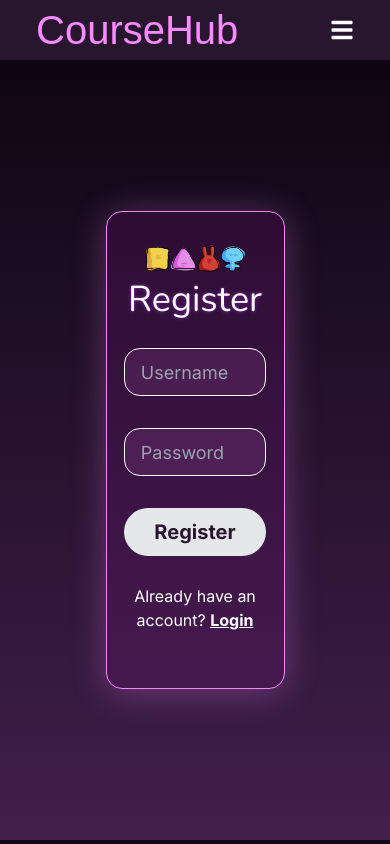
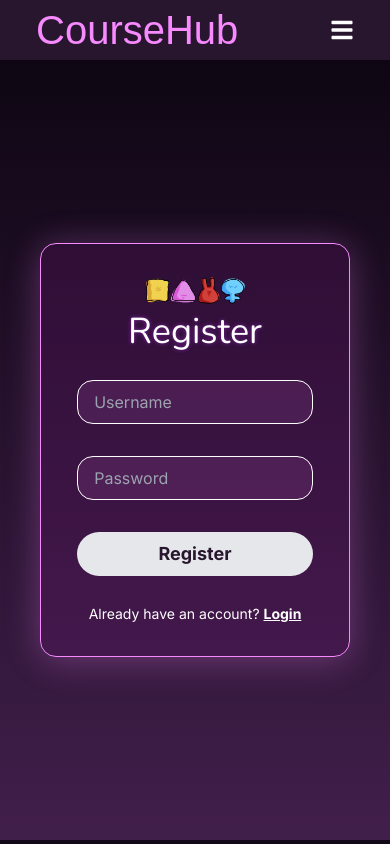
Before and after one commit to ttn64681/Web-Dev-Group-Project, a Next.js app: page /register in a window 390 px wide. Built offline with nearby package versions, Linux system fonts and the light colour scheme; a web font is replaced by a local one.

Commit message:
readjusted responsiveness for login

```diff
--- a/src/components/Login.tsx
+++ b/src/components/Login.tsx
@@ -19,11 +19,11 @@ const Login: React.FC<LoginProps> = ({ onLogin }) => {
     // entire page
     <div className="min-h-[calc(100vh-64px)] flex flex-col items-center justify-center bg-gradient-to-b from-[#0E0613] to-[#411F4B] overflow-hidden px-4 sm:px-6 md:px-8">
       {/* creating card effect on login box (basically borders)*/}
-      <div className="border border-neon-pink rounded-2xl py-8 w-[50%] md:w-[400px] bg-login-bg-purple/[24%] overflow-hidden shadow-[0_3px_35px_rgba(248,138,255,0.3)]">
-        {/* defining grid */}
-        <div className="grid content-center justify-items-center w-full h-auto md:h-[400px] md:w-[400px] grid-rows-[auto_auto_1fr_auto] gap-6">
+      <div className="border border-neon-pink rounded-2xl py-8 w-[310px] sm:w-[350px] md:w-[400px] bg-login-bg-purple/[24%] overflow-hidden shadow-[0_3px_35px_rgba(248,138,255,0.3)]">
+        {/* login container */}
+        <div className="flex flex-col justify-center items-center w-full h-auto gap-6">
           {/* gap between logo and Login title */}
-          <div className="grid content-center justify-items-center gap-2">
+          <div className="flex flex-col justify-center items-center gap-2">
             <Image
               src="/logo/logo-horizontal_730x209.png"
               alt="CourseHub Horizontal Logo"
@@ -36,26 +36,26 @@ const Login: React.FC<LoginProps> = ({ onLogin }) => {
             </h1>
           </div>
           {/* input fields and login button */}
-          <form className="grid grid-cols-1 grid-rows-3 content-center justify-center gap-6 w-[85%]">
+          <form className="flex flex-col justify-center items-center gap-6 w-[85%] ">
             <input
-              className="h-12 rounded-2xl m-1 border border-white bg-neon-pink/[10%] p-4 text-white text-lg"
+              className="h-11 md:h-12 w-[90%] rounded-2xl m-1 border border-white bg-neon-pink/[10%] p-4 text-white text-base md:text-lg"
               type="text"
               placeholder="Username"
             />
             <input
-              className="h-12 rounded-2xl m-1 border border-white bg-neon-pink/[10%] p-4 text-white text-lg"
+              className="h-11 md:h-12 w-[90%] rounded-2xl m-1 border border-white bg-neon-pink/[10%] p-4 text-white text-base md:text-lg"
               type="password"
               placeholder="Password"
             />
             <button
-              className="h-12 bg-gray-200 rounded-full m-1 text-xl font-bold text-[rgb(40,22,47)]"
+              className="h-11 md:h-12 w-[90%] bg-gray-200 rounded-full m-1 text-lg md:text-xl font-bold text-[rgb(40,22,47)]"
               type="submit"
             >
               Login
             </button>
           </form>
           {/* linking to register page */}
-          <p className="text-white text-center text-base">
+          <p className="text-white text-center text-sm md:text-base">
             Don't have an account?{' '}
             <Link className="underline font-bold" href="/register">
               Register
--- a/src/components/Register.tsx
+++ b/src/components/Register.tsx
@@ -19,11 +19,11 @@ const Register: React.FC<RegisterProps> = ({ onRegister }) => {
     // entire page
     <div className="min-h-[calc(100vh-64px)] flex flex-col items-center justify-center bg-gradient-to-b from-[#0E0613] to-[#411F4B] overflow-hidden px-4 sm:px-6 md:px-8">
       {/* creating card effect on Register box (basically borders)*/}
-      <div className="border border-neon-pink rounded-2xl py-8 w-[50%] md:w-[400px] bg-login-bg-purple/[24%] overflow-hidden shadow-[0_3px_35px_rgba(248,138,255,0.3)]">
-        {/* defining grid */}
-        <div className="grid content-center justify-items-center w-full h-auto md:h-[400px] md:w-[400px] grid-rows-[auto_auto_1fr_auto] gap-6">
+      <div className="border border-neon-pink rounded-2xl py-8 w-[310px] sm:w-[350px] md:w-[400px] bg-login-bg-purple/[24%] overflow-hidden shadow-[0_3px_35px_rgba(248,138,255,0.3)]">
+        {/* Register container */}
+        <div className="flex flex-col justify-center items-center w-full h-auto gap-6">
           {/* gap between logo and Register title */}
-          <div className="grid content-center justify-items-center gap-2">
+          <div className="flex flex-col justify-center items-center gap-2">
             <Image
               src="/logo/logo-horizontal_730x209.png"
               alt="CourseHub Horizontal Logo"
@@ -36,28 +36,28 @@ const Register: React.FC<RegisterProps> = ({ onRegister }) => {
             </h1>
           </div>
           {/* input fields and Register button */}
-          <form className="grid grid-cols-1 grid-rows-3 content-center justify-center gap-6 w-[85%]">
+          <form className="flex flex-col justify-center items-center gap-6 w-[85%] ">
             <input
-              className="h-12 rounded-2xl m-1 border border-white bg-neon-pink/[10%] p-4 text-white text-lg"
+              className="h-11 md:h-12 w-[90%] rounded-2xl m-1 border border-white bg-neon-pink/[10%] p-4 text-white text-base md:text-lg"
               type="text"
               placeholder="Username"
             />
             <input
-              className="h-12 rounded-2xl m-1 border border-white bg-neon-pink/[10%] p-4 text-white text-lg"
+              className="h-11 md:h-12 w-[90%] rounded-2xl m-1 border border-white bg-neon-pink/[10%] p-4 text-white text-base md:text-lg"
               type="password"
               placeholder="Password"
             />
             <button
-              className="h-12 bg-gray-200 rounded-full m-1 text-xl font-bold text-[rgb(40,22,47)]"
+              className="h-11 md:h-12 w-[90%] bg-gray-200 rounded-full m-1 text-lg md:text-xl font-bold text-[rgb(40,22,47)]"
               type="submit"
             >
               Register
             </button>
           </form>
           {/* linking to register page */}
-          <p className="text-white text-center text-base">
+          <p className="text-white text-center text-sm md:text-base">
             Already have an account?{' '}
-            <Link className="underline font-bold" href="/register">
+            <Link className="underline font-bold" href="/login">
               Login
             </Link>
           </p>
```
